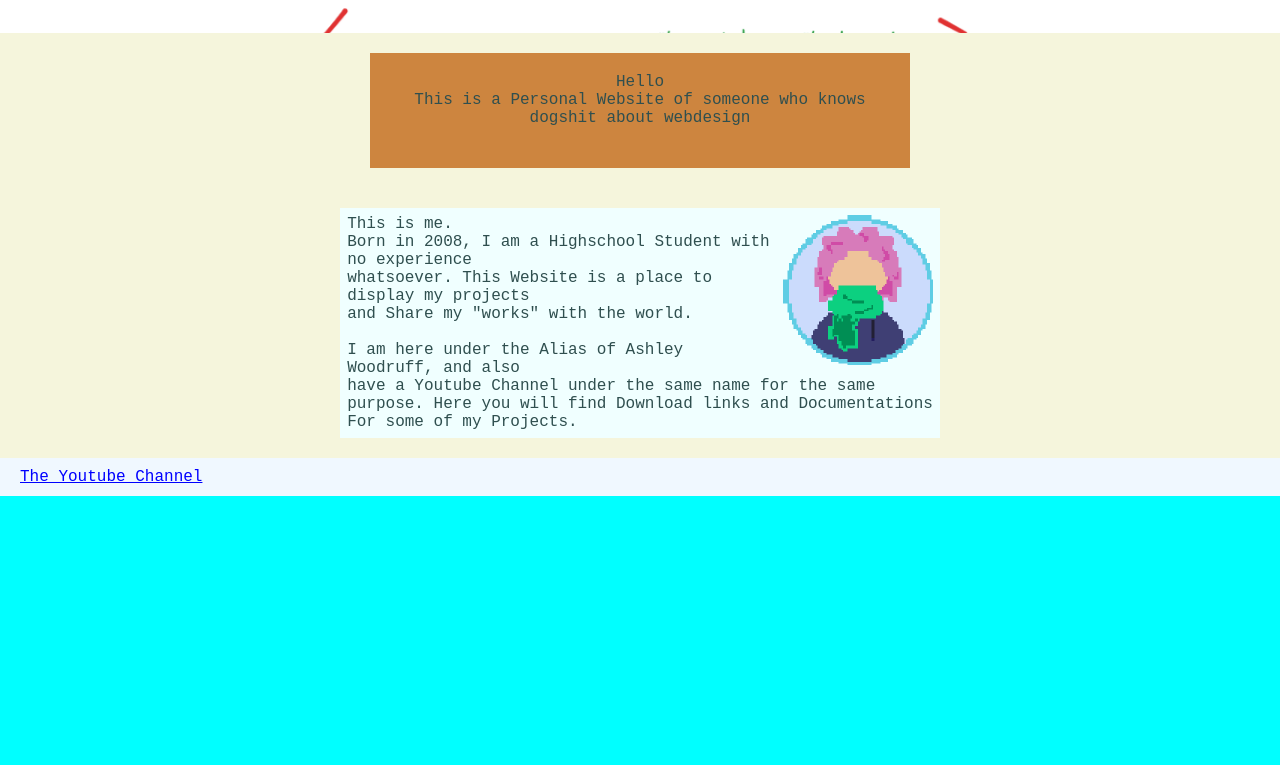
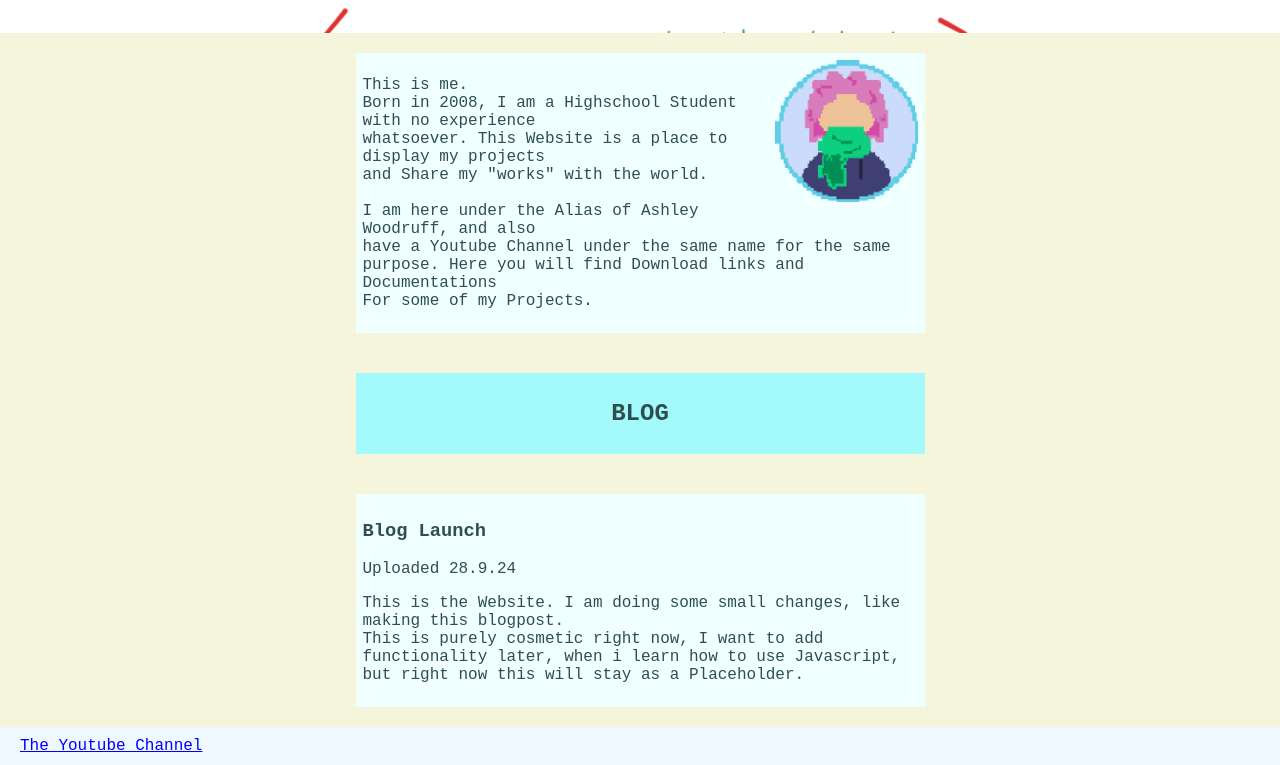
Before and after one commit to AshleysBrainDump/AshleysBrainDump.github.io, a plain HTML site: page index.html in a window 1280 px wide. Shown: the part 177-942 px from the top of the page. Before the commit the page ends 800 px from the top, so only its background shows below. Drawn offline with Linux system fonts and the light colour scheme.

Commit message:
Cosmetic

```diff
--- a/index.html
+++ b/index.html
@@ -24,18 +24,13 @@
             </nav>
             <h1>HOME</h1>
         </header>
-        <section class="HomepageText">
-            <div>
-                Hello <br>
-                This is a Personal Website of someone who knows dogshit about webdesign
-            </div>
-        </section>
         <section>
             <div>
                 <div>
                     <img src="pictures/AshleyPFP300.png">
                 </div>
                 <div class="TextBlock">
+                    <p>
                         This is me.<br>
                         Born in 2008, I am a Highschool Student with no experience <br>
                         whatsoever. This Website is a place to display my projects <br>
@@ -45,7 +40,22 @@
                         have a Youtube Channel under the same name for the same <br>
                         purpose. Here you will find Download links and Documentations <br>
                         For some of my Projects.
+                    </p>
                 </div>
+            </div>
+        </section>
+        <section> <div class="TitleBlock"> <h2> <b> BLOG </b> </h2> </div> </section>
+        <section>
+            <div class="TextBlock">
+                <article>
+                    <h3>Blog Launch</h3>
+                    <p>Uploaded 28.9.24</p>
+                    <p>
+                        This is the Website. I am doing some small changes, like making this blogpost. <br>
+                        This is purely cosmetic right now, I want to add functionality later,
+                        when i learn how to use Javascript, but right now this will stay as a Placeholder.
+                    </p>
+                </article>
             </div>
         </section>
         <footer>
--- a/styles.css
+++ b/styles.css
@@ -68,6 +68,15 @@ section {
 
 .TextBlock {
     padding: 7px;
+    width: 555px;
+}
+
+.TitleBlock {
+    background-color: rgb(164, 250, 250);
+    width: 555px;
+    height: auto;
+    text-align: center;
+    padding: 7px;
 }
 
 div {
```
Lines whose indentation alone changed are shown as unchanged.
